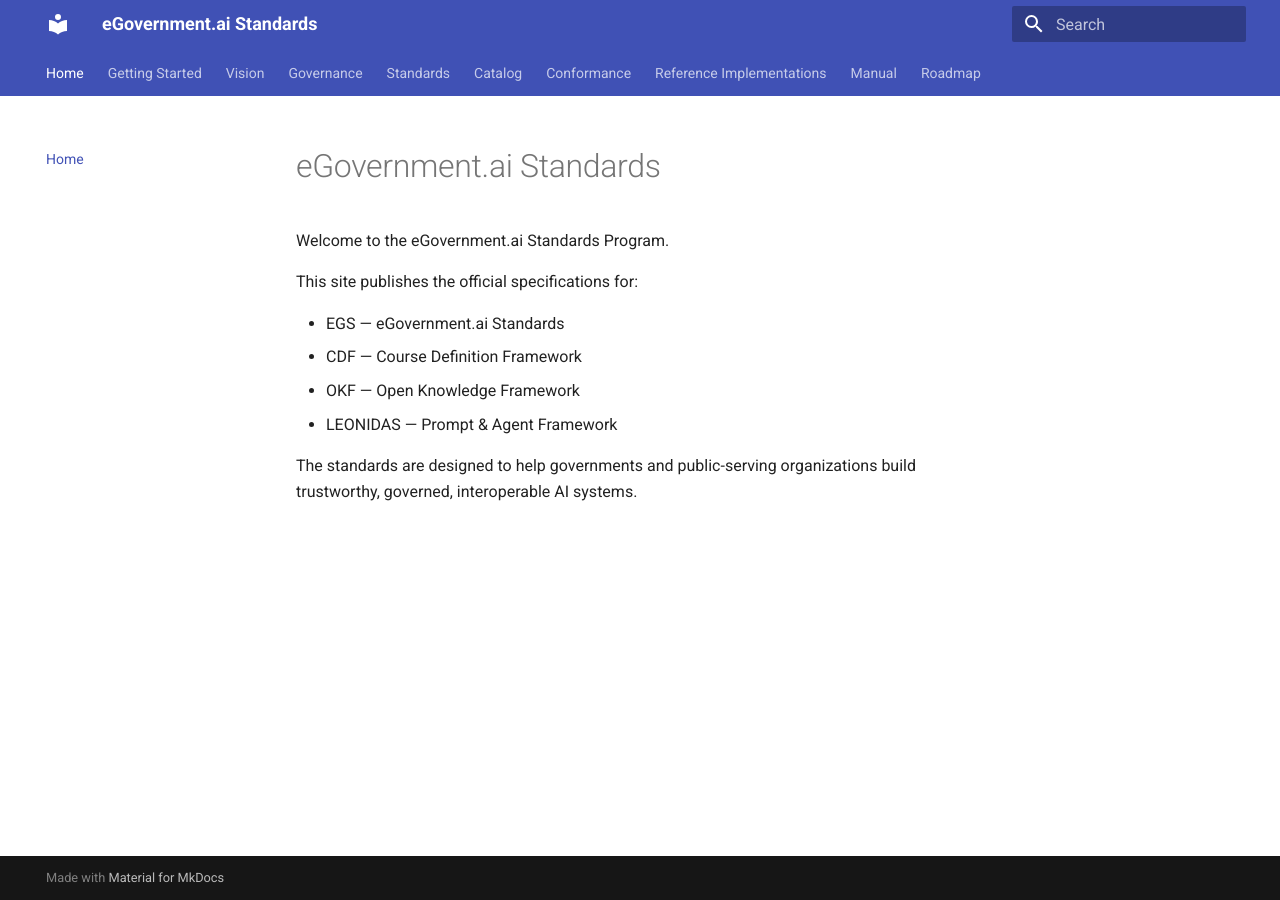
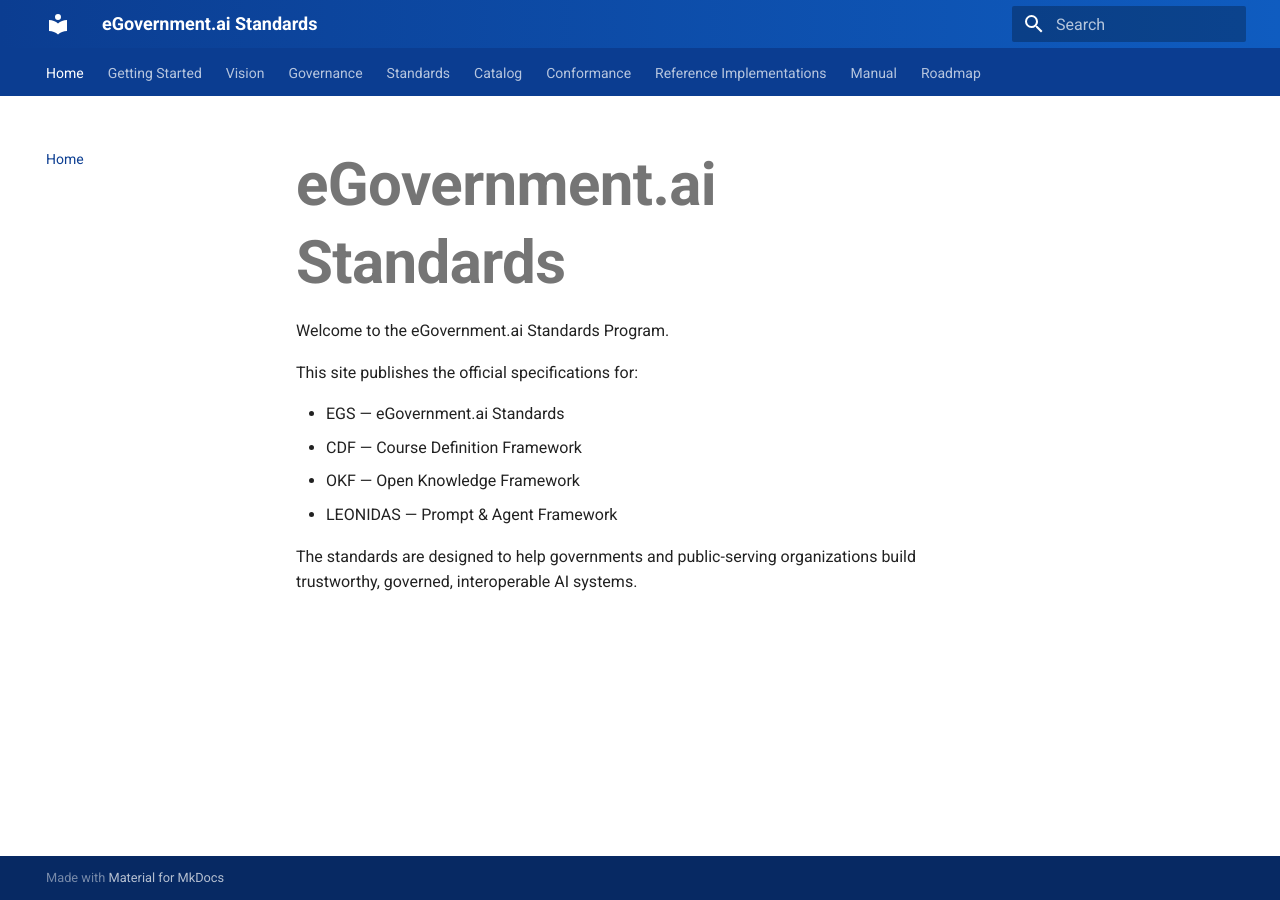
Before and after one commit to leonidas-esquire/egovernment-ai-standards, an MkDocs documentation site: the page built from docs/index.md, in a window 1280 px wide. Built offline with MkDocs 1.6.1 and Material for MkDocs 9.7.7, drawn with Linux system fonts in a browser that asks for light colours.

Commit message:
Add custom eGovernment.ai branding and theme

```diff
--- /dev/null
+++ b/docs/assets/css/extra.css
@@ -0,0 +1,71 @@
+/* --------------------------------------------------
+   eGovernment.ai Standards Theme
+-------------------------------------------------- */
+
+:root {
+  --md-primary-fg-color: #0B3D91;
+  --md-primary-fg-color--light: #2563eb;
+  --md-primary-fg-color--dark: #082c6c;
+  --md-accent-fg-color: #00B8D9;
+}
+
+.md-header {
+  background: linear-gradient(90deg, #0B3D91 0%, #0F5CC0 100%);
+}
+
+.md-typeset h1 {
+  font-size: 3rem;
+  font-weight: 700;
+  margin-bottom: .25em;
+}
+
+.md-typeset h2 {
+  border-bottom: 2px solid #e5e7eb;
+  padding-bottom: .25rem;
+}
+
+.hero-buttons {
+  display: flex;
+  gap: 1rem;
+  margin: 2rem 0;
+  flex-wrap: wrap;
+}
+
+.grid.cards {
+  margin-top: 2rem;
+}
+
+.grid.cards > ul {
+  display: grid;
+  grid-template-columns: repeat(auto-fit, minmax(260px,1fr));
+  gap: 1.5rem;
+  list-style: none;
+  padding: 0;
+}
+
+.grid.cards li {
+  border-radius: 16px;
+  padding: 1.5rem;
+  background: white;
+  border: 1px solid #e5e7eb;
+  box-shadow: 0 8px 24px rgba(0,0,0,.06);
+  transition: all .2s ease;
+}
+
+.grid.cards li:hover {
+  transform: translateY(-6px);
+  box-shadow: 0 16px 32px rgba(0,0,0,.12);
+}
+
+[data-md-color-scheme="slate"] .grid.cards li {
+  background: #1e293b;
+  border-color: #334155;
+}
+
+.md-footer {
+  background: #0B3D91;
+}
+
+.md-typeset code {
+  border-radius: 6px;
+}
--- a/mkdocs.yml
+++ b/mkdocs.yml
@@ -58,3 +58,6 @@ nav:
 
   - Roadmap:
       - Public Roadmap: roadmap/ROADMAP.md
+
+extra_css:
+  - assets/css/extra.css
```
